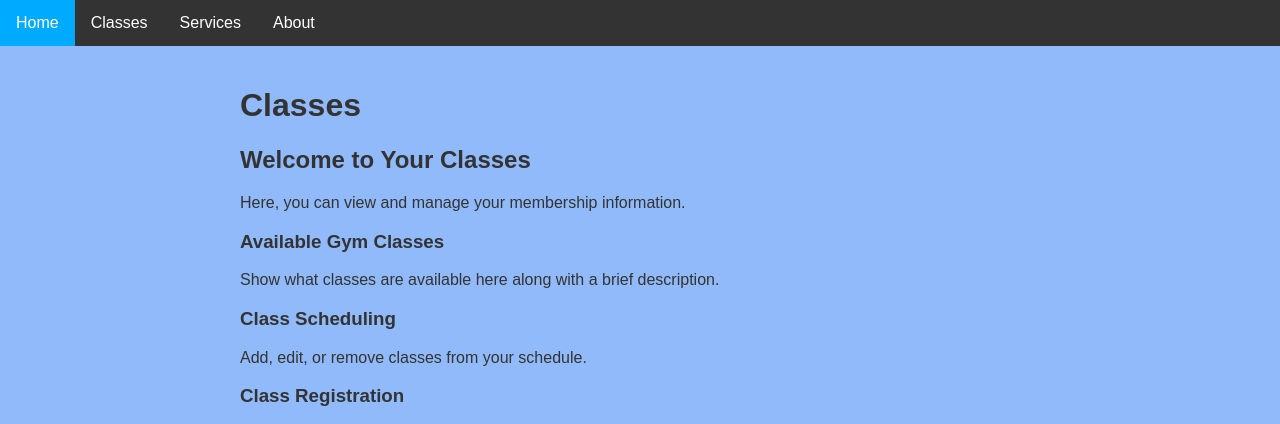
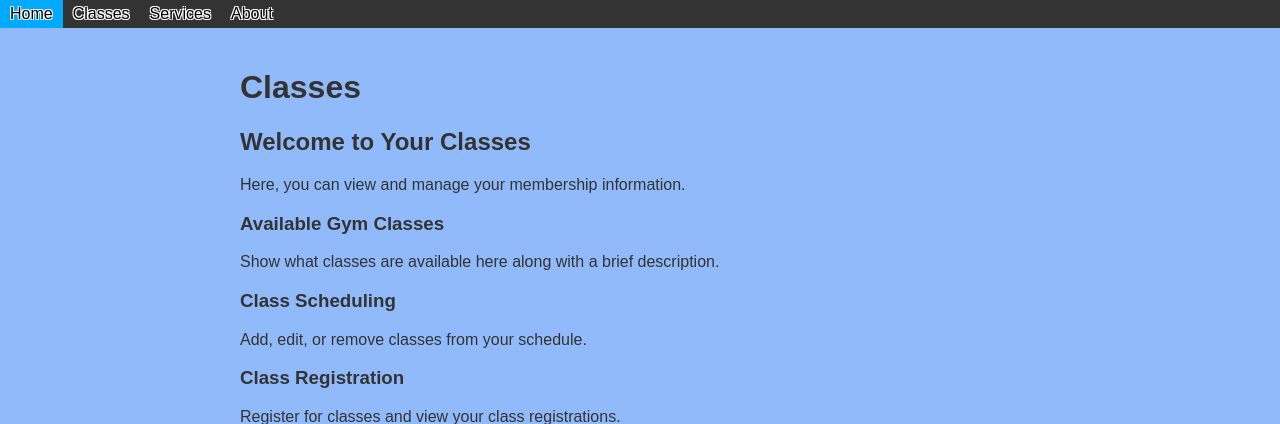
Before and after one commit to Gooz95/Python-2024, a Flask app: page /classes/ in a window 1280 px wide. Shown: the top 424 px of the page. Run offline with Flask 3, Linux system fonts and the light colour scheme.

Commit message:
changes to CSS

```diff
--- a/static/classes.css
+++ b/static/classes.css
@@ -35,6 +35,14 @@ body {
     text-align: center;
     padding: 14px 16px;
     text-decoration: none;
+
+    color: #000000;
+    text-decoration: none;
+    padding: 5px 10px;
+    text-shadow: 1px 1px 0 #fff,
+                 -1px -1px 0 #fff,
+                 1px -1px 0 #fff,
+                 -1px 1px 0 #fff;
 }
 
 .navbar li a:hover {
--- a/static/styles.css
+++ b/static/global.css
@@ -1,8 +1,7 @@
-/* static/styles.css */
 body {
     font-family: Arial, sans-serif;
     background-color: #91bafb;
-    color: #333;
+    color: #000000;
     margin: 0;
     padding: 0;
 }
@@ -29,18 +28,11 @@ body {
     float: left;
 }
 
-.navbar li a {
-    display: block;
-    color: rgb(255, 255, 255);
-    text-align: center;
-    padding: 14px 16px;
-    text-decoration: none;
-}
+
 
 .navbar li a:hover {
     background-color: #00aaff;
 }
-
 
 
 
--- a/templates/about.html
+++ b/templates/about.html
@@ -5,6 +5,7 @@
     <meta charset="UTF-8">
     <meta name="viewport" content="width=device-width, initial-scale=1.0">
     <title>Member Profile</title>
+    <link rel="stylesheet" href="{{ url_for('static', filename='global.css') }}">
     <link rel="stylesheet" href="{{ url_for('static', filename='about.css') }}">
 </head>
 <body>
--- a/templates/classes.html
+++ b/templates/classes.html
@@ -5,6 +5,7 @@
     <meta charset="UTF-8">
     <meta name="viewport" content="width=device-width, initial-scale=1.0">
     <title>Member Profile</title>
+    <link rel="stylesheet" href="{{ url_for('static', filename='global.css') }}">
     <link rel="stylesheet" href="{{ url_for('static', filename='classes.css') }}">
 </head>
 <body>
--- a/templates/index.html
+++ b/templates/index.html
@@ -5,6 +5,7 @@
     <meta charset="UTF-8">
     <meta name="viewport" content="width=device-width, initial-scale=1.0">
     <title>Welcome to Our Gym</title>
+    <link rel="stylesheet" href="{{ url_for('static', filename='global.css') }}">
     <link rel="stylesheet" href="{{ url_for('static', filename='index.css') }}">
 </head>
 <body>
--- a/templates/profile.html
+++ b/templates/profile.html
@@ -5,6 +5,7 @@
     <meta charset="UTF-8">
     <meta name="viewport" content="width=device-width, initial-scale=1.0">
     <title>Member Profile</title>
+    <link rel="stylesheet" href="{{ url_for('static', filename='global.css') }}">
     <link rel="stylesheet" href="{{ url_for('static', filename='profile.css') }}">
 </head>
 <body>
--- a/templates/services.html
+++ b/templates/services.html
@@ -5,6 +5,7 @@
     <meta charset="UTF-8">
     <meta name="viewport" content="width=device-width, initial-scale=1.0">
     <title>Member Profile</title>
+    <link rel="stylesheet" href="{{ url_for('static', filename='global.css') }}">
     <link rel="stylesheet" href="{{ url_for('static', filename='services.css') }}">
 </head>
 <body>
```
Also changed, not shown: static/about.css (+8 -0 lines), static/index.css (+11 -3 lines), static/profile.css (+8 -0 lines), static/services.css (+8 -0 lines), static/images/pexels-willpicturethis-1954524.jpg (renamed from images/pexels-willpicturethis-1954524.jpg).
